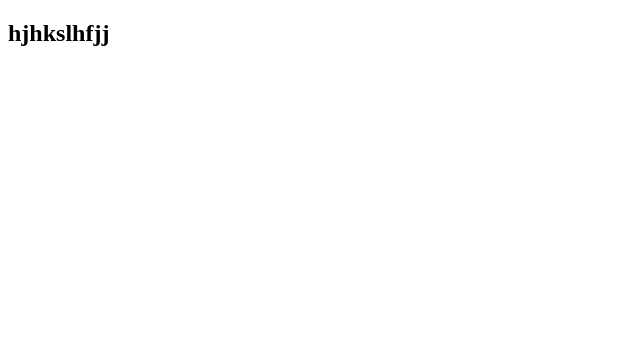
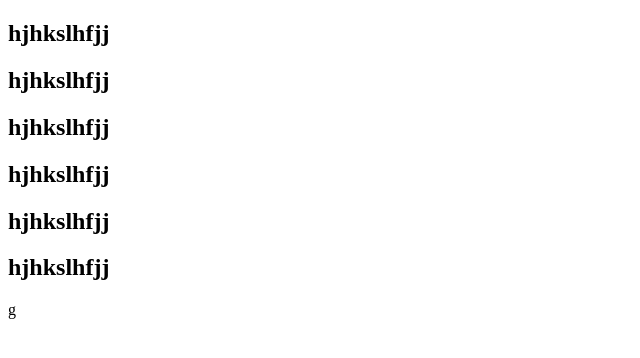
Before and after one commit to MR-Ninja01/FSD, a plain HTML site: page index.html in a window 1280 px wide. Shown: the whole page, without its empty margins (0-640 px from the left). Drawn offline with Linux system fonts and the light colour scheme.

Commit message:
hkdffjfj

```diff
--- a/index.html
+++ b/index.html
@@ -7,5 +7,10 @@
 </head>
 <body>
     <h2>hjhkslhfjj</h2>
+    <h2>hjhkslhfjj</h2>
+    <h2>hjhkslhfjj</h2>
+    <h2>hjhkslhfjj</h2>
+    <h2>hjhkslhfjj</h2>
+    <h2>hjhkslhfjj</h2>g
 </body>
 </html>
```
